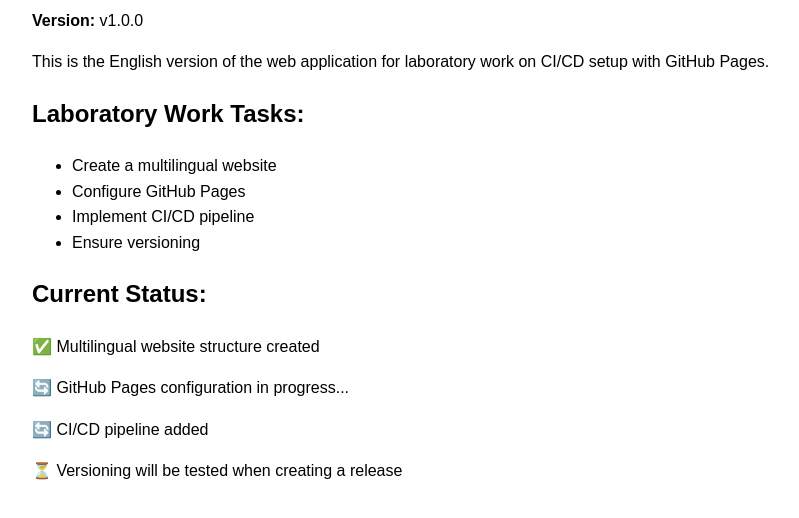
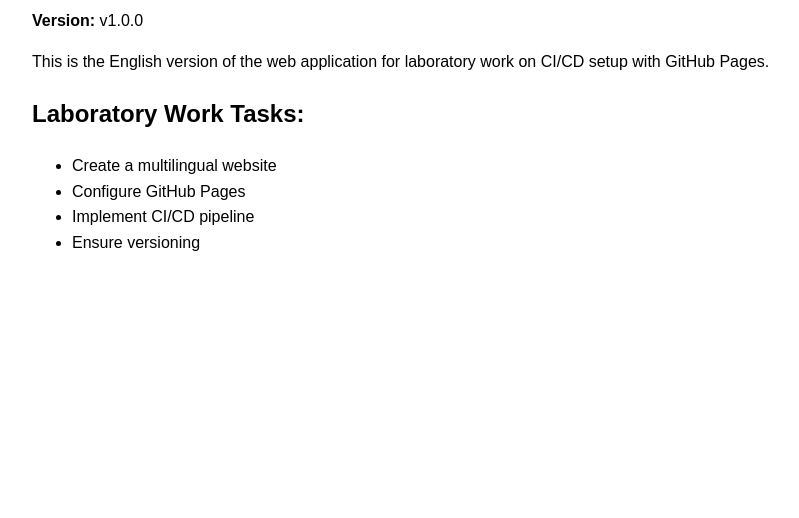
Before and after one commit to sllasshiiy/bash_lab4, a plain HTML site: page en/index.html in a window 1280 px wide. Shown: the part 162-680 px from the top of the page, without its empty margins (208-1007 px from the left). Drawn offline with Linux system fonts and the light colour scheme.

```diff
--- a/en/index.html
+++ b/en/index.html
@@ -63,12 +63,6 @@
         </ul>
     </div>
 
-    <h2>Current Status:</h2>
-    <p>✅ Multilingual website structure created</p>
-    <p>🔄 GitHub Pages configuration in progress...</p>
-    <p>🔄 CI/CD pipeline added</p>
-    <p>⏳ Versioning will be tested when creating a release</p>
-
     <script>
         const path = window.location.pathname;
         const versionMatch = path.match(/v(\d+\.\d+\.\d+)/);
```
